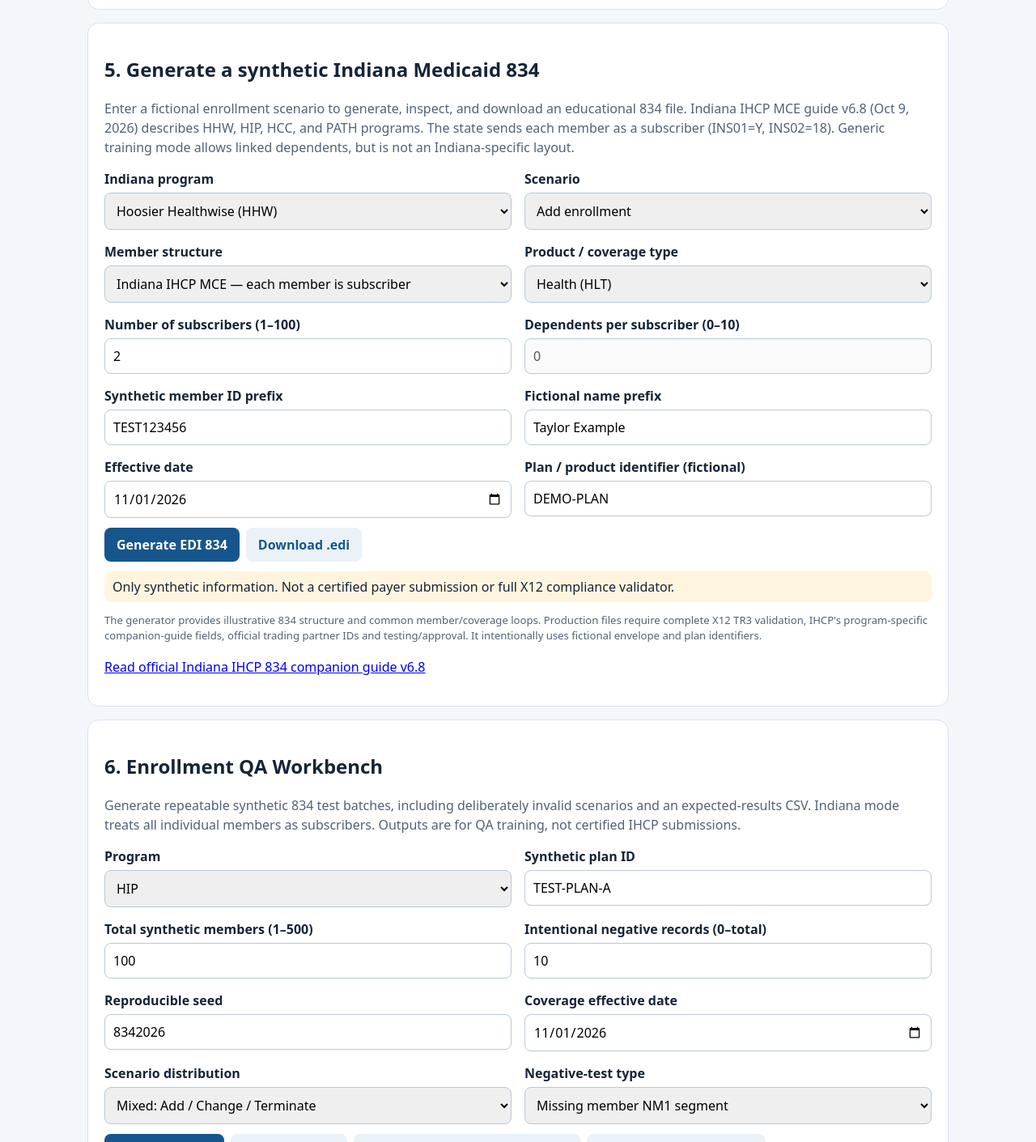
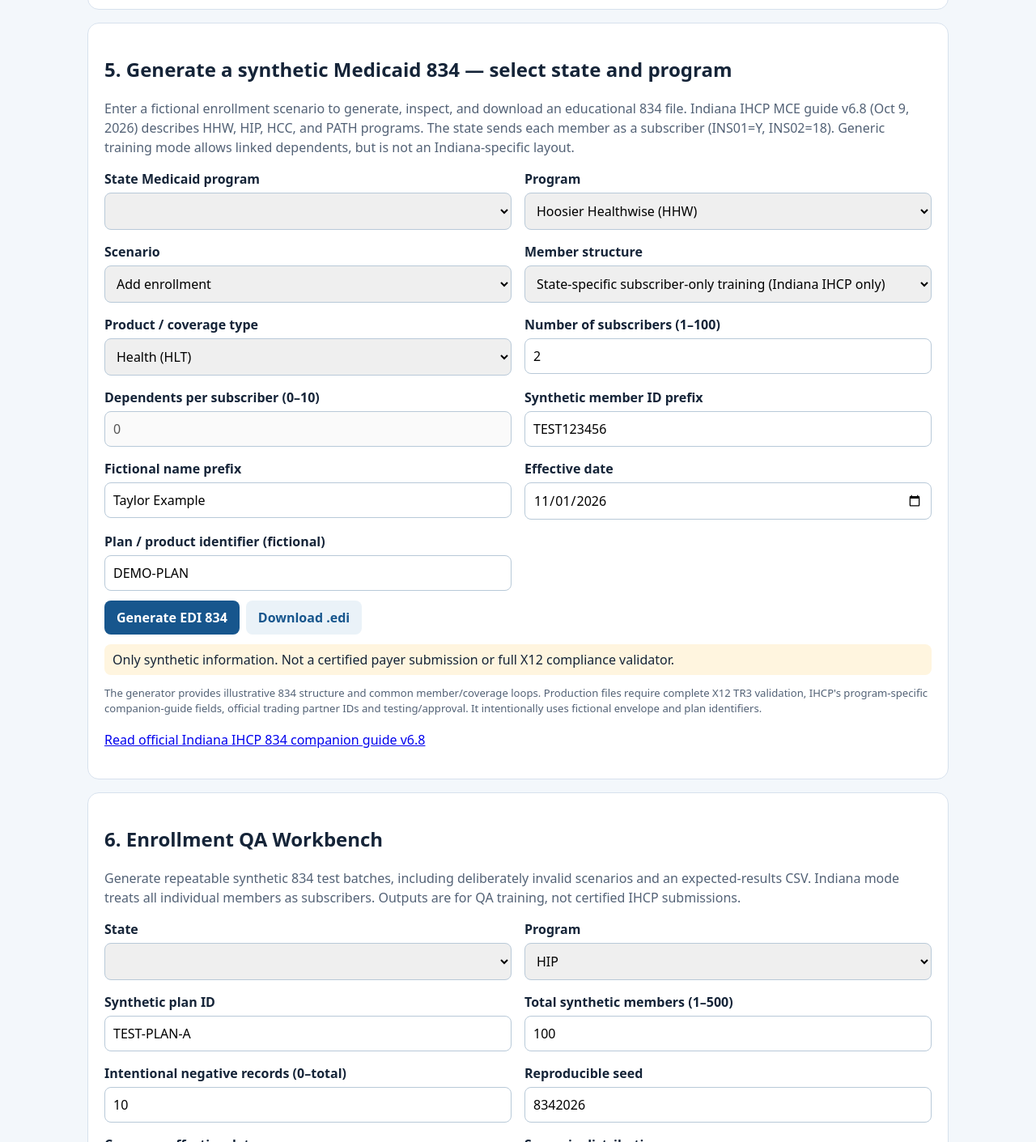
Before and after one commit to Vinaykumarvuppala/HealthcareEDI834, a website: page index.html in a window 1280 px wide. Shown: the part 2034-3445 px from the top of the page at 81% size. Drawn offline with Linux system fonts and the light colour scheme.

Commit message:
Add 14-state Medicaid selectors for generator and QA workbench

```diff
--- a/index.html
+++ b/index.html
@@ -11,12 +11,12 @@ input,select{width:100%;padding:10px;border:1px solid #b8c9d8;border-radius:8px;
 </section><section class="panel" id="validation-results"><h2>2. Results overview</h2><p id="status" role="status">Load the sample and click Parse & inspect.</p><div id="metrics"></div><h3>Checks and learning notes</h3><div id="issues"></div><p class="hint">Structural checks are educational heuristics, not full ASC X12 005010X220A1 compliance certification or payer-specific companion-guide validation.</p></section>
 <section class="panel wide" id="member-results"><h2>3. Enrollment and coverage</h2><div id="members"><p>Parsed subscribers and dependents appear here.</p></div></section>
 <section class="panel wide"><h2>4. Segment explorer</h2><div id="segments"><p>Click Parse & inspect to see raw segments and plain-English descriptions.</p></div></section>
-<section class="panel wide" id="edi-generator"><h2>5. Generate a synthetic Indiana Medicaid 834</h2>
+<section class="panel wide" id="edi-generator"><h2>5. Generate a synthetic Medicaid 834 — select state and program</h2>
 <p>Enter a fictional enrollment scenario to generate, inspect, and download an educational 834 file. Indiana IHCP MCE guide v6.8 (Oct 9, 2026) describes HHW, HIP, HCC, and PATH programs. The state sends each member as a subscriber (INS01=Y, INS02=18). Generic training mode allows linked dependents, but is not an Indiana-specific layout.</p>
 <div class="grid">
-<div><label for="program">Indiana program</label><select id="program"><option value="HHW">Hoosier Healthwise (HHW)</option><option value="HIP">Healthy Indiana Plan (HIP)</option><option value="HCC">Hoosier Care Connect (HCC)</option><option value="PATH">PathWays for Aging (PATH)</option></select></div>
+<div><label for="medicaidState">State Medicaid program</label><select id="medicaidState"></select></div><div><label for="program">Program</label><select id="program"><option value="HHW">Hoosier Healthwise (HHW)</option><option value="HIP">Healthy Indiana Plan (HIP)</option><option value="HCC">Hoosier Care Connect (HCC)</option><option value="PATH">PathWays for Aging (PATH)</option></select></div>
 <div><label for="scenario">Scenario</label><select id="scenario"><option value="021">Add enrollment</option><option value="001">Change enrollment</option><option value="024">Terminate enrollment</option><option value="025">Reinstate (HIP example only)</option><option value="030">Audit / compare</option></select></div>
-<div><label for="memberModel">Member structure</label><select id="memberModel"><option value="indiana">Indiana IHCP MCE — each member is subscriber</option><option value="generic">Generic X12 training — subscriber and dependents</option></select></div>
+<div><label for="memberModel">Member structure</label><select id="memberModel"><option value="indiana">State-specific subscriber-only training (Indiana IHCP only)</option><option value="generic">Generic X12 training — subscriber and dependents</option></select></div>
 <div><label for="product">Product / coverage type</label><select id="product"><option value="HLT">Health (HLT)</option><option value="DEN">Dental (DEN)</option><option value="VIS">Vision (VIS)</option><option value="HMO">HMO (training)</option></select></div>
 <div><label for="subscriberCount">Number of subscribers (1–100)</label><input id="subscriberCount" type="number" min="1" max="100" value="2" step="1"></div>
 <div><label for="dependentsCount">Dependents per subscriber (0–10)</label><input id="dependentsCount" type="number" min="0" max="10" value="1" step="1"></div>
@@ -32,7 +32,7 @@ input,select{width:100%;padding:10px;border:1px solid #b8c9d8;border-radius:8px;
 </section><section class="panel wide" id="qa-workbench"><h2>6. Enrollment QA Workbench</h2>
 <p>Generate repeatable synthetic 834 test batches, including deliberately invalid scenarios and an expected-results CSV. Indiana mode treats all individual members as subscribers. Outputs are for QA training, not certified IHCP submissions.</p>
 <div class="grid">
-<div><label for="qaProgram">Program</label><select id="qaProgram"><option>HIP</option><option>HHW</option><option>HCC</option><option>PATH</option></select></div>
+<div><label for="qaState">State</label><select id="qaState"></select></div><div><label for="qaProgram">Program</label><select id="qaProgram"><option>HIP</option><option>HHW</option><option>HCC</option><option>PATH</option></select></div>
 <div><label for="qaPlan">Synthetic plan ID</label><input id="qaPlan" value="TEST-PLAN-A"></div>
 <div><label for="qaCount">Total synthetic members (1–500)</label><input id="qaCount" type="number" min="1" max="500" value="100"></div>
 <div><label for="qaBad">Intentional negative records (0–total)</label><input id="qaBad" type="number" min="0" max="500" value="10"></div>
@@ -53,4 +53,4 @@ input,select{width:100%;padding:10px;border:1px solid #b8c9d8;border-radius:8px;
 <div><label for="reconId">CSV member ID column</label><input id="reconId" value="member_id"><label for="reconPlan">CSV plan column</label><input id="reconPlan" value="plan"><label for="reconDate">CSV effective-date column</label><input id="reconDate" value="effective_date"></div></div>
 <div class="buttons"><button type="button" id="reconRun">Run reconciliation</button><button type="button" id="reconExample" class="alt">Load example</button><button type="button" id="reconExport" class="alt">Export QA evidence CSV</button></div>
 <p id="reconStatus" role="status">Run reconciliation after supplying synthetic EDI and test-system output.</p><div id="reconResults"></div><p class="hint">This checks only simple member/plan/start-date values; absence from a delta 834 does not imply termination, and end dates/retroactivity require separate rules. Not a substitute for payer-system-specific mappings, X12 compliance checks, or protected health data controls.</p>
-</section></div></main><script src="edi-explorer-v2.js"></script><script src="edi-generator-bulk.js"></script><script src="qa-workbench.js"></script><script src="edi-compare-v6.js"></script><script src="reconcile-v7.js"></script></body></html>
+</section></div></main><script src="edi-explorer-v2.js"></script><script src="edi-generator-bulk.js"></script><script src="qa-workbench.js"></script><script src="edi-compare-v6.js"></script><script src="reconcile-v7.js"></script><script src="medicaid-states.js"></script></body></html>
```
